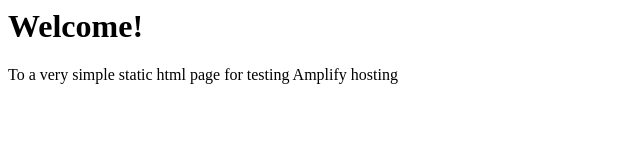
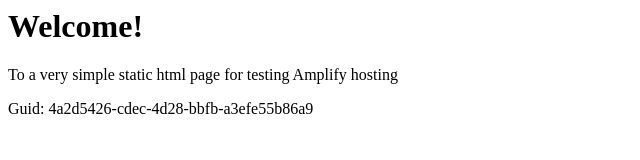
Before and after one commit to aws-aemilia-sin/Github-PR-Commit-Integration-Test-DoNotTouch-Gith-OKSLNVO2-v1-preprod-ap-southeast-1, a website: page src/index.html in a window 1280 px wide. Shown: the whole page, without its empty margins (0-640 px from the left). Drawn offline with Linux system fonts and the light colour scheme.

Commit message:
commit from integ tests

```diff
--- a/src/index.html
+++ b/src/index.html
@@ -1,3 +1,5 @@
+
+
 <html lang="en">
 
 <head>
@@ -10,6 +12,6 @@
 <body>
     <h1>Welcome!</h1>
     <p>To a very simple static html page for testing Amplify hosting</p>
-</body>
+    <p>Guid: 4a2d5426-cdec-4d28-bbfb-a3efe55b86a9</p></body>
 
 </html>
```
